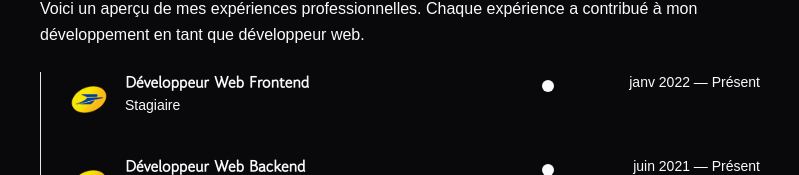
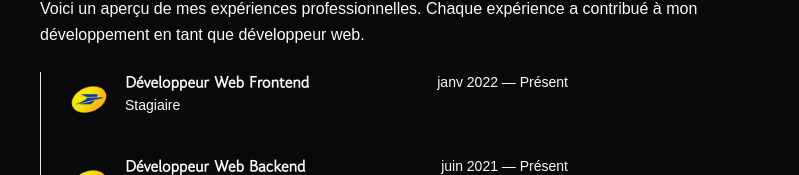
Before and after one commit to SAMPAIOAlexandre/portefolio-alex, a Next.js app: page / in a window 1280 px wide. Shown: the part 777-952 px from the top of the page, without its empty margins (240-1039 px from the left). Built offline with nearby package versions, Linux system fonts and the light colour scheme; a web font is replaced by a local one.

Commit message:
WIP: experiences style

```diff
--- a/src/components/experiences/experience.tsx
+++ b/src/components/experiences/experience.tsx
@@ -15,7 +15,7 @@ export const Experiences: React.FC = () => {
 
       <ol
         aria-label="Timeline des expériences"
-        className="relative border-l border-border pl-6"
+        className="border-border relative border-l pl-6"
       >
         {experiencesData.map((experience) => (
           <li key={experience.id} className="mb-8 last:mb-0">
--- a/src/components/experiences/experienceItem.tsx
+++ b/src/components/experiences/experienceItem.tsx
@@ -24,10 +24,8 @@ export const ExperienceItem: React.FC<ExperienceItemProps> = ({
 
   return (
     <article className="grid grid-cols-[1fr_auto_11rem] items-start gap-4">
-      {/* Colonne gauche : logo réduit + titres */}
       <div className="flex items-start gap-3">
-        {/* Logo / visuel réduit (48–64px) */}
-        <div className="relative mt-1 h-12 w-12 overflow-hidden rounded">
+        <div className="bg-card relative mt-1 h-12 w-12 rounded p-1">
           <Image
             src={image.src}
             alt={image.alt}
@@ -37,33 +35,18 @@ export const ExperienceItem: React.FC<ExperienceItemProps> = ({
             priority={image.priority}
           />
         </div>
-
         <div>
           <Title as="h3" className="text-base font-semibold leading-tight">
             {title}
           </Title>
           {poste && (
-            <Paragraph className="mt-0.5 text-sm text-muted-foreground">
+            <Paragraph className="text-muted-foreground mt-0.5 text-sm">
               {poste}
             </Paragraph>
           )}
-          {/*
-          Si tu veux remettre une micro-ligne d’impact (1 seule phrase) :
-          <Paragraph className="mt-2 line-clamp-2 text-sm text-muted-foreground">
-            Refonte UI en Next.js/Tailwind, -30% CLS, +18% conversion.
-          </Paragraph>
-          */}
         </div>
       </div>
-
-      {/* Colonne centrale : dot aligné sur le rail (le rail est sur <ol>) */}
-      <div className="relative">
-        {/* Le dot chevauche légèrement le rail (pl-6 sur <ol>) */}
-        <span className="absolute left-[-1.625rem] top-2 block h-3 w-3 rounded-full bg-primary ring-4 ring-background" />
-      </div>
-
-      {/* Colonne droite : dates formatées */}
-      <div className="text-right text-sm text-muted-foreground">
+      <div className="text-muted-foreground text-right text-sm">
         <time dateTime={startDate}>{startLabel}</time>
         <span aria-hidden="true"> — </span>
         {endDate ? (
@@ -71,9 +54,6 @@ export const ExperienceItem: React.FC<ExperienceItemProps> = ({
         ) : (
           <span>Présent</span>
         )}
-        {/* Optionnel : durée en petit
-        <div className="mt-1 text-xs opacity-80">1 an 2 mois</div>
-        */}
       </div>
     </article>
   );
--- a/src/components/experiences/experiencesData.ts
+++ b/src/components/experiences/experiencesData.ts
@@ -4,7 +4,7 @@ export const experiencesData: Experience[] = [
   {
     id: 1,
     title: "Développeur Web Frontend",
-    poste:"Stagiaire",
+    poste: "Stagiaire",
     description:
       "Développement d'applications web en utilisant React, TypeScript et Tailwind CSS.",
     image: {
@@ -18,7 +18,7 @@ export const experiencesData: Experience[] = [
   {
     id: 2,
     title: "Développeur Web Backend",
-    poste:"Stagiaire",
+    poste: "Stagiaire",
     description:
       "Création d'API RESTful avec Node.js et Express, gestion de bases de données avec PostgreSQL.",
     image: {
--- a/src/types/experiences.ts
+++ b/src/types/experiences.ts
@@ -1,7 +1,7 @@
 export interface Experience {
   id: number;
   title: string;
-  poste?:string;
+  poste?: string;
   description?: string;
   image: {
     src: string;
@@ -9,5 +9,5 @@ export interface Experience {
     priority?: boolean;
   };
   startDate: string;
-  endDate?: string | null
+  endDate?: string | null;
 }
```
